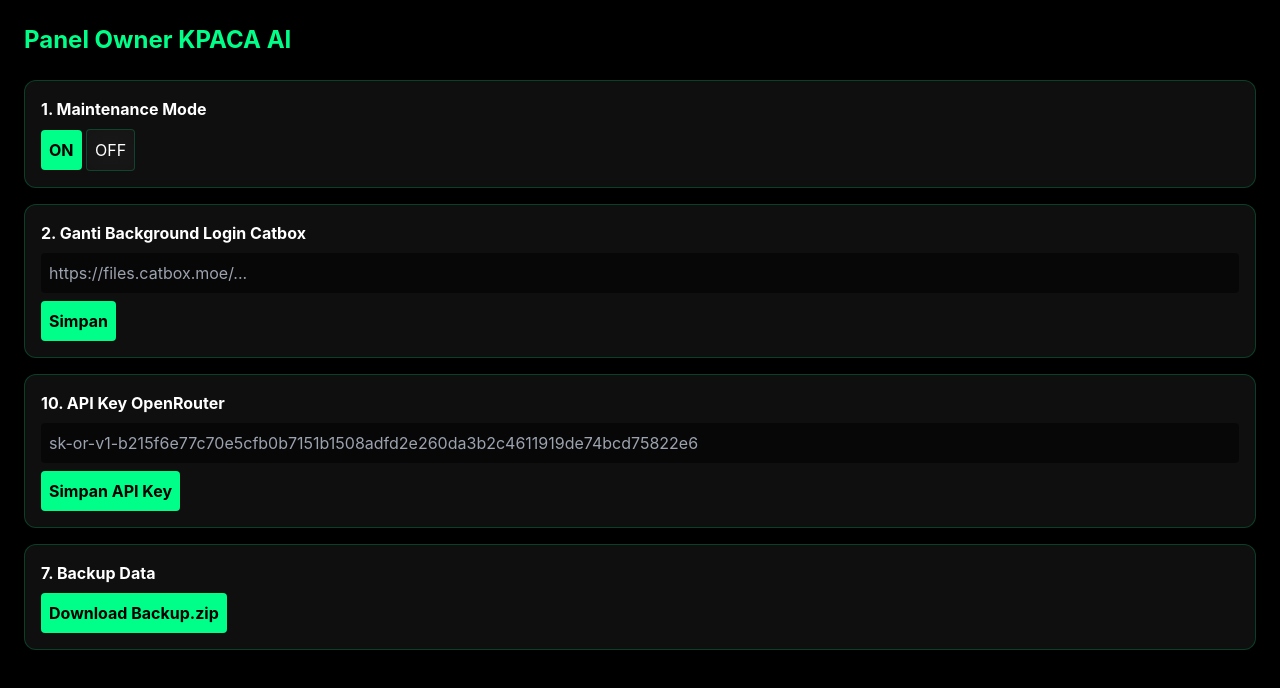
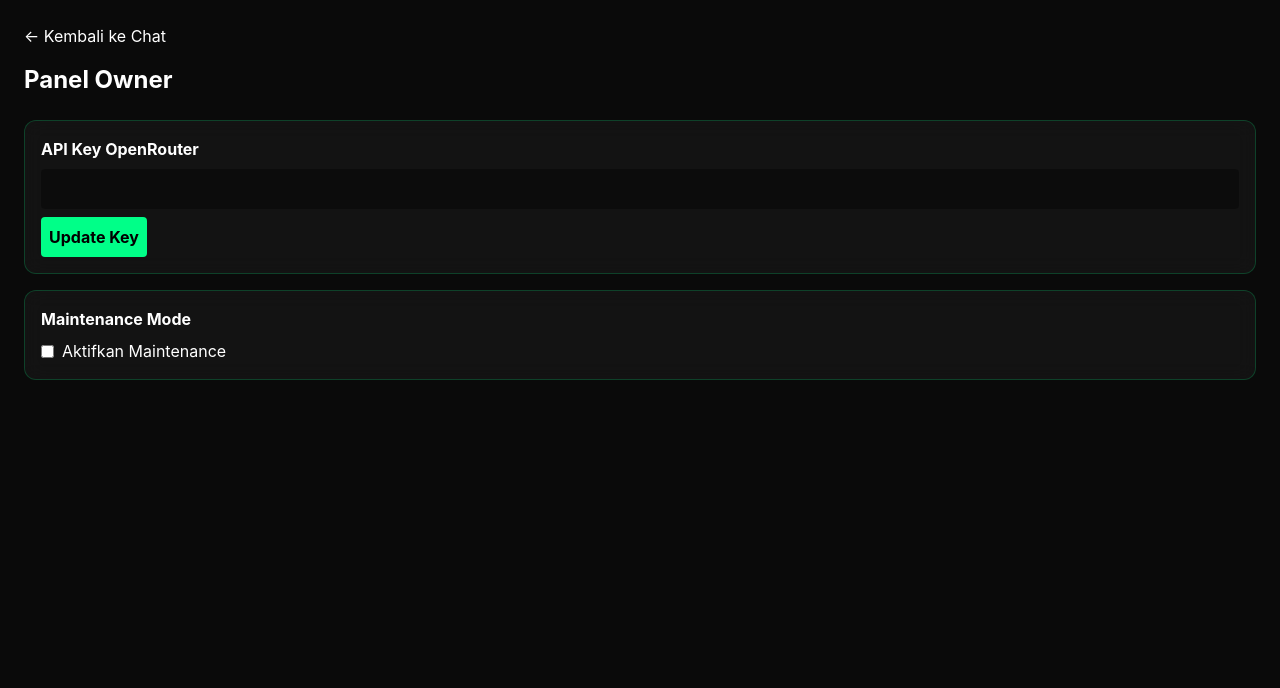
Before and after one commit to rendi001-code/Kpaca-ai, a plain HTML site: page owner.html in a window 1280 px wide. Drawn offline with nearby package versions, Linux system fonts and the light colour scheme.

Commit message:
Refactor owner.html structure and functionality

```diff
--- a/owner.html
+++ b/owner.html
@@ -1,15 +1,16 @@
-<!DOCTYPE html><html><head><title>Owner Panel - KPACA AI</title><script src="https://cdn.tailwindcss.com"></script>
-<link rel="stylesheet" href="assets/style.css"><script src="assets/config.js"></script></head>
-<body class="bg-black p-6"><script>const login = JSON.parse(localStorage.getItem('kpaca_ai_login')||'{}');</script>
-<h1 class="text-2xl font-bold text-[#00ff88] mb-6">Panel Owner KPACA AI</h1>
-<div class="glass p-4 rounded-xl mb-4"><h3 class="font-bold mb-2">1. Maintenance Mode</h3>
-<button onclick="CONFIG.maintenance=true;alert('ON')" class="btn-neon p-2 rounded">ON</button>
-<button onclick="CONFIG.maintenance=false;alert('OFF')" class="glass p-2 rounded">OFF</button></div>
-<div class="glass p-4 rounded-xl mb-4"><h3 class="font-bold mb-2">2. Ganti Background Login Catbox</h3>
-<input id="bg_url" placeholder="https://files.catbox.moe/..." class="w-full p-2 bg-black/50 rounded">
-<button onclick="CONFIG.login_bg_url = bg_url.value;alert('Tersimpan')" class="btn-neon p-2 rounded mt-2">Simpan</button></div>
-<div class="glass p-4 rounded-xl mb-4"><h3 class="font-bold mb-2">10. API Key OpenRouter</h3>
-<input id="api_key" type="password" placeholder="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" class="w-full p-2 bg-black/50 rounded">
-<button onclick="localStorage.setItem('kpaca_ai_api_key', btoa(api_key.value));alert('API Key tersimpan!')" class="btn-neon p-2 rounded mt-2">Simpan API Key</button></div>
-<div class="glass p-4 rounded-xl"><h3 class="font-bold mb-2">7. Backup Data</h3>
-<button onclick="alert('Export ZIP semua localStorage')" class="btn-neon p-2 rounded">Download Backup.zip</button></div></body></html>
+<!DOCTYPE html><html lang="id"><head><meta charset="UTF-8"><meta name="viewport" content="width=device-width, initial-scale=1.0">
+<title>Owner Panel - KPACA AI</title><script src="https://cdn.tailwindcss.com"></script><link rel="stylesheet" href="assets/style.css"></head>
+<body class="p-6"><a href="chat.html" class="text-[var(--neon)] mb-4 block">← Kembali ke Chat</a>
+<h1 class="text-2xl font-bold text-[var(--neon)] mb-6">Panel Owner</h1>
+<div class="glass p-4 rounded-xl mb-4"><h3 class="font-bold mb-2">API Key OpenRouter</h3>
+<input id="api_key" type="password" class="w-full p-2 bg-black/30 rounded border-[var(--border)] text-[var(--text)]">
+<button id="save-key" class="btn-neon p-2 rounded mt-2">Update Key</button></div>
+<div class="glass p-4 rounded-xl"><h3 class="font-bold mb-2">Maintenance Mode</h3>
+<label class="flex items-center gap-2"><input type="checkbox" id="maint-toggle"> Aktifkan Maintenance</label></div></body>
+<script src="assets/config.js"></script><script type="module">
+import { getUser, supabase, getTheme } from './assets/supabase.js'; import { checkAuth } from './assets/auth.js';
+await checkAuth(); const user = await getUser(); const t = await getTheme(user.id); if(t==='light') document.body.classList.add('light');
+api_key.value = CONFIG.default_api_key; maint-toggle.checked = CONFIG.maintenance_mode;
+save-key.onclick = async () => { localStorage.setItem('kpaca_ai_api_key', btoa(api_key.value)); await supabase.from('profiles').update({api_key: btoa(api_key.value)}).eq('id', user.id); alert('API Key tersimpan!') }
+maint-toggle.onchange = () => { localStorage.setItem('kpaca_maint', maint-toggle.checked); alert('Refresh untuk aktif') }
+</script></html>
```
